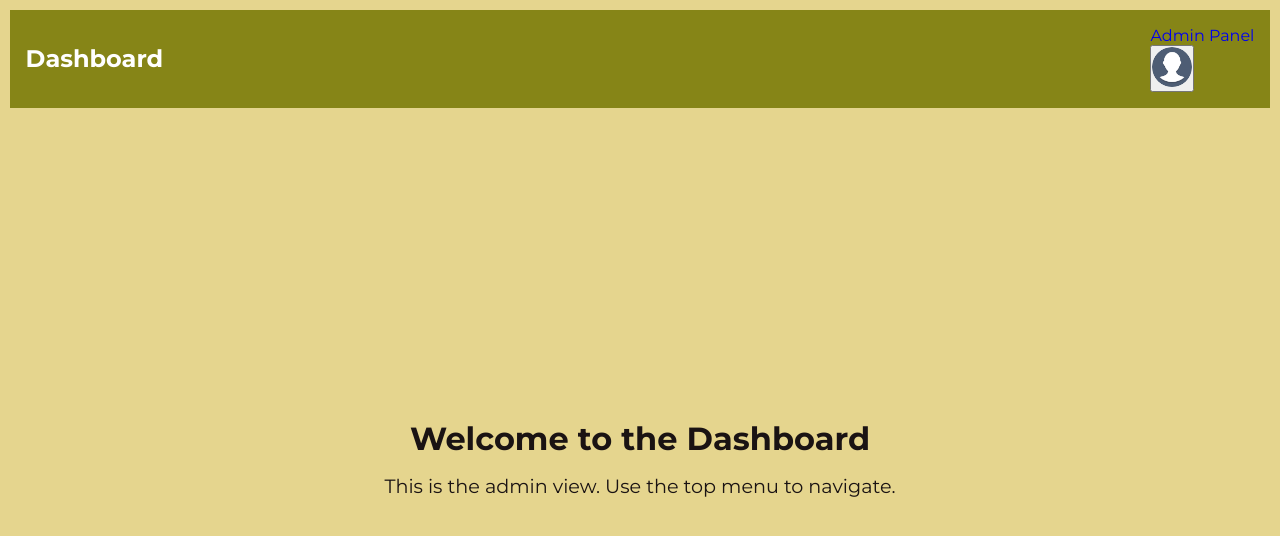
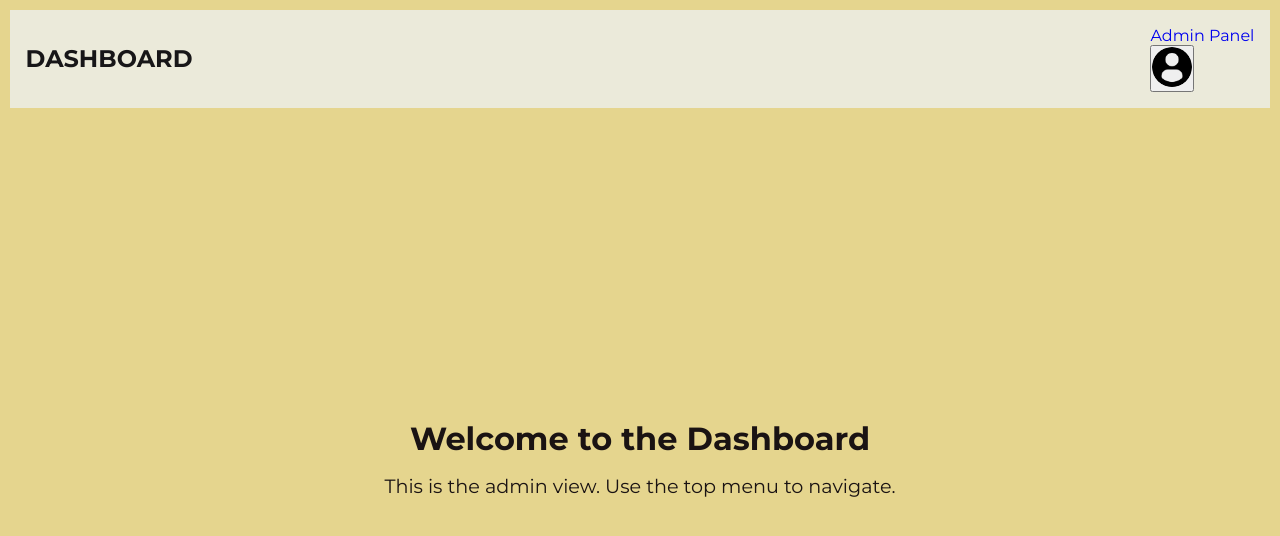
Before and after one commit to Mihiri328/MyReact-Project, a React (Vite) app in the folder First/: page /login in a window 1280 px wide. Both pictures are taken after typing "name@example.com", "Sample123" into the empty fields and a click on the button "Apple". Shown: the top 536 px of the page. Built offline with nearby package versions, Linux system fonts and the light colour scheme.

Commit message:
Updated React components and styles

```diff
--- a/First/src/components/DropdownMenu.jsx
+++ b/First/src/components/DropdownMenu.jsx
@@ -6,7 +6,7 @@ const DropdownMenu = () => {
   return (
     <div className="relative">
       <button onClick={() => setOpen(!open)} className="focus:outline-none">
-        <img src="/Profile.png" alt="Profile Icon" className="profile-image" />
+        <img src="/profile.png" alt="Profile Icon" className="profile-image" />
       </button>
       {open && (
         <ul className="list-ul">
--- a/First/src/components/Navbar.jsx
+++ b/First/src/components/Navbar.jsx
@@ -4,7 +4,7 @@ import DropdownMenu from './DropdownMenu';
 const Navbar = ({ role }) => {
   return (
     <nav className="navbar">
-      <h1 className="dashboard-iden">Dashboard</h1>
+      <h1 className="dashboard-iden"> <b>DASHBOARD </b></h1>
       <div className="items-center">
         {role === 'admin' ? (
           <Link to="/admin" className="foradmin">Admin Panel</Link>
--- a/First/src/index.css
+++ b/First/src/index.css
@@ -234,8 +234,8 @@ body {
   justify-content: space-between;
   align-items: center;
   padding: 1rem;
-  background-color: #868517; /* Tailwind's bg-blue-700 */
-  color: white;
+  background-color: #ebeada; /* Tailwind's bg-blue-700 */
+  color: rgb(23, 22, 24);
 }
 
 .profile-image {
```
Also changed, not shown: First/public/Profile.png, First/public/pngegg (1).png (deleted).
